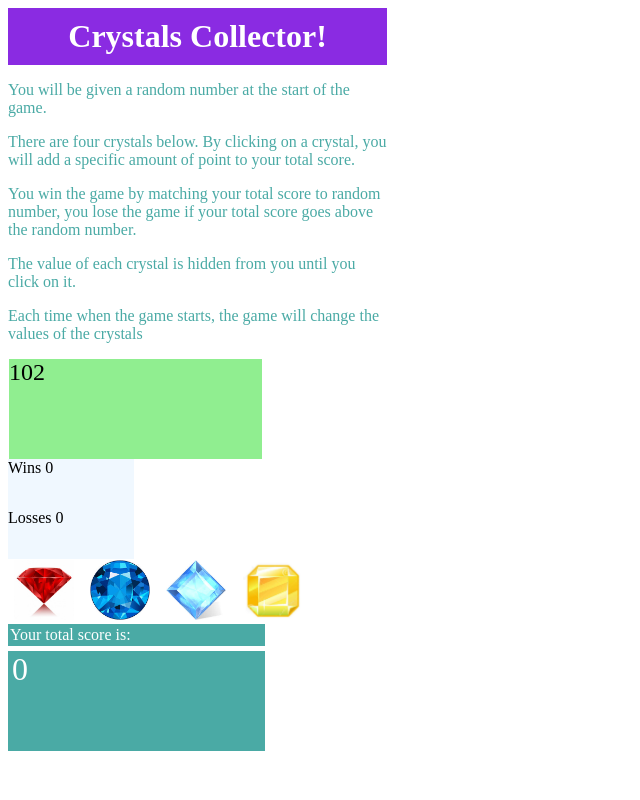
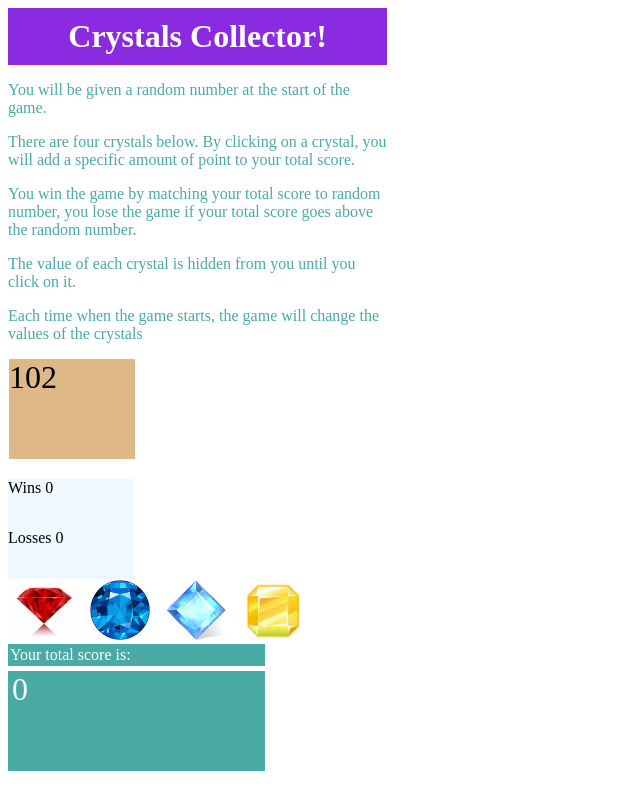
Before and after one commit to hlarson0210/unit-4-game, a plain HTML site: page index.html in a window 1280 px wide. Shown: the whole page, without its empty margins (0-640 px from the left). Drawn offline with nearby package versions, Linux system fonts and the light colour scheme.

Commit message:
updated css to exclude unneeded info

```diff
--- a/assets/css/style.css
+++ b/assets/css/style.css
@@ -18,11 +18,11 @@ h1 {
 }
 
 .game-score {
-    width: 20%;
-    background-color: lightgreen;
+    width: 10%;
+    background-color: burlywood;
     height: 100px;
-    font-size: 24px;
-    margin: 0px 20px 0px 1px;
+    font-size: 32px;
+    margin: 0px 20px 20px 1px;
 }
 
 img {
@@ -50,13 +50,6 @@ img {
     content: "";
 }
 
-.buttons {
-    border: 1px solid black;
-    margin: 2px 5px 5px 5px;
-    height: 60px;
-    width: 60px;
-}
-
 .total {
     background-color: #4aaaa5;
     width: 20%;
```
